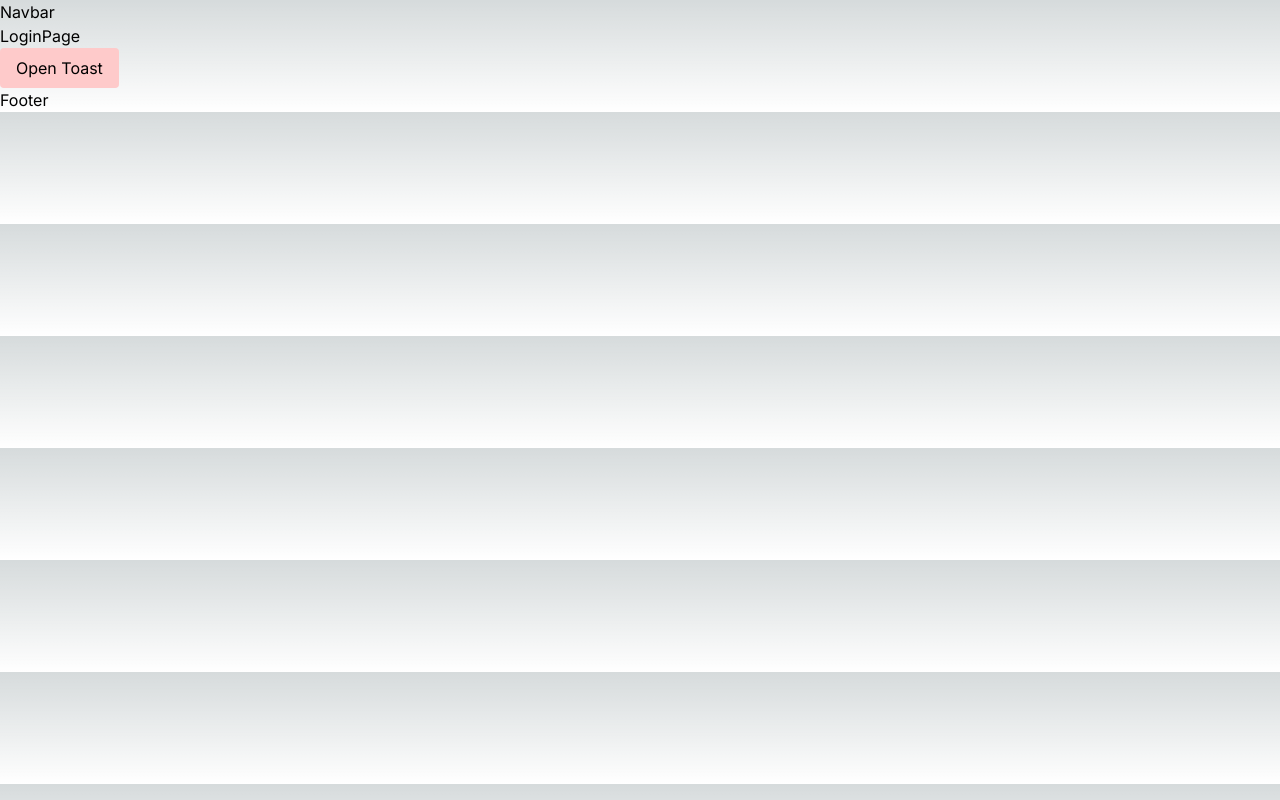
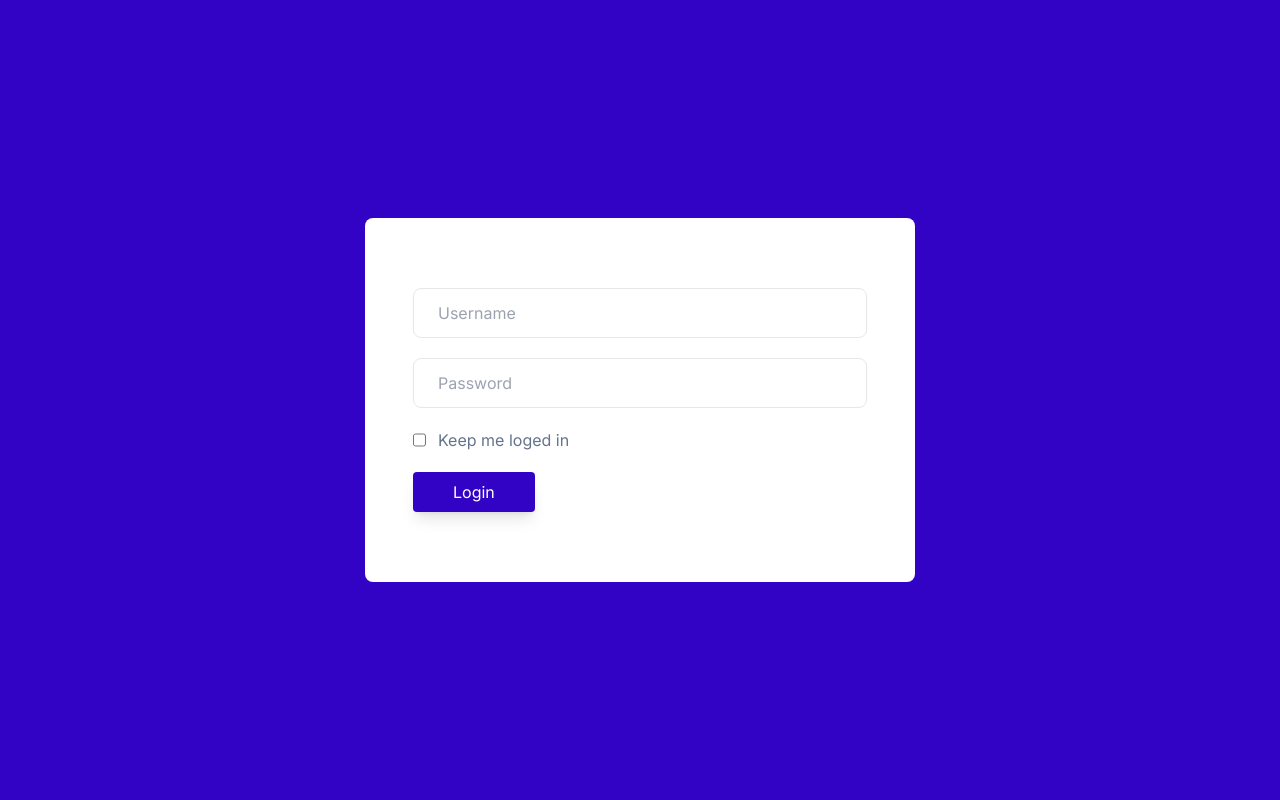
Before and after one commit to pritamraskar/Case-Manager_01, a Next.js app: page /login in a window 1280 px wide. Built offline with nearby package versions, Linux system fonts and the light colour scheme.

Commit message:
Login page UI

```diff
--- a/next.config.js
+++ b/next.config.js
@@ -1,4 +1,7 @@
 /** @type {import('next').NextConfig} */
-const nextConfig = {}
+const nextConfig = {
+
+}
+
 
 module.exports = nextConfig
--- a/src/app/globals.css
+++ b/src/app/globals.css
@@ -2,26 +2,6 @@
 @tailwind components;
 @tailwind utilities;
 
-:root {
-  --foreground-rgb: 0, 0, 0;
-  --background-start-rgb: 214, 219, 220;
-  --background-end-rgb: 255, 255, 255;
+.formfield{
+  @apply border rounded-lg py-3 px-6 w-full
 }
-
-@media (prefers-color-scheme: dark) {
-  :root {
-    --foreground-rgb: 255, 255, 255;
-    --background-start-rgb: 0, 0, 0;
-    --background-end-rgb: 0, 0, 0;
-  }
-}
-
-body {
-  color: rgb(var(--foreground-rgb));
-  background: linear-gradient(
-      to bottom,
-      transparent,
-      rgb(var(--background-end-rgb))
-    )
-    rgb(var(--background-start-rgb));
-}
--- a/src/app/layout.js
+++ b/src/app/layout.jsx
@@ -13,6 +13,7 @@ export default function RootLayout({ children }) {
   return (
     <html lang="en">
       <body className={inter.className}>
+        {/* Initilized the Popusp and configured it  */}
         <Toaster position="top-right" reverseOrder={false} />
         {children}
       </body>
--- a/src/app/login/layout.jsx
+++ b/src/app/login/layout.jsx
@@ -2,10 +2,8 @@ import React from "react";
 
 export default function LoginLayout({ children }) {
   return (
-    <div>
-      <h1>Navbar</h1>
+    <div className="bg-primaryBlue w-[100vw] h-[100vh] flex justify-center items-center">
       <div>{children}</div>
-      <h1>Footer</h1>
     </div>
   );
 }
--- a/src/app/login/page.jsx
+++ b/src/app/login/page.jsx
@@ -1,17 +1,80 @@
 "use client";
 import React from "react";
 import { toast } from "react-hot-toast";
+import { useForm } from "react-hook-form";
+import { useMutation, useQueryClient } from "@tanstack/react-query";
+import { useRouter } from "next/navigation";
+import axios from "axios";
+
+// onClick={() => toast.success("Successfully toasted!")}
 
 export default function LoginPage() {
+  const router = useRouter();
+  const {
+    register,
+    handleSubmit,
+    formState: { errors },
+  } = useForm();
+  // const queryClient = useQueryClient();
+  // const submitData = useMutation({
+  //   mutationFn: async (data) => {
+  //     const res = await axios.post(
+  //       `${process.env.REACT_APP_BASE_URL}/createUser`,
+  //       data
+  //     );
+  //     console.log("Loged Response: ", res);
+  //     return res;
+  //   },
+  //   onSuccess: () => {
+  //     router.push("/dashboard");
+  //     toast.success("Logged in successfully");
+  //   },
+  // });
+
   return (
-    <div>
-      LoginPage
-      <div
-        className="bg-red-200 px-4 py-2 w-fit rounded text-black"
-        onClick={() => toast.success("Successfully toasted!")}
+    <main className="bg-white px-12 py-[70px] rounded-lg w-[550px]">
+      <form
+        // onSubmit={handleSubmit(submitData.mutate)}
+        className="flex flex-col gap-5"
       >
-        Open Toast
-      </div>
-    </div>
+        <input
+          type="text"
+          name="username"
+          id="username"
+          placeholder="Username"
+          {...register("username", { required: true })}
+          className="formfield"
+        />
+        {errors.username && (
+          <span className="-mt-5 px-2 text-sm text-red-600">
+            * Username canot be empty
+          </span>
+        )}
+        <input
+          type="password"
+          name="password"
+          id="password"
+          placeholder="Password"
+          {...register("password", { required: true })}
+          className="formfield"
+        />
+        {errors.password && (
+          <span className="-mt-5 px-2 text-sm text-red-600">
+            * Password cannot be empty
+          </span>
+        )}
+        <div className="flex flex-row gap-3">
+          <input type="checkbox" name="rememberMe" id="rememberMe" />
+          <span className="text-slate-500">Keep me loged in</span>
+        </div>
+
+        <button
+          className="bg-primaryBlue w-fit text-white px-10 py-2 rounded shadow-lg hover:shadow-none hover:bg-primaryBlue/90 hover:scale-95 transition-all duration-300"
+          type="submit"
+        >
+          Login
+        </button>
+      </form>
+    </main>
   );
 }
--- a/src/app/page.js
+++ /dev/null
@@ -1,113 +0,0 @@
-import Image from 'next/image'
-
-export default function Home() {
-  return (
-    <main className="flex min-h-screen flex-col items-center justify-between p-24">
-      <div className="z-10 w-full max-w-5xl items-center justify-between font-mono text-sm lg:flex">
-        <p className="fixed left-0 top-0 flex w-full justify-center border-b border-gray-300 bg-gradient-to-b from-zinc-200 pb-6 pt-8 backdrop-blur-2xl dark:border-neutral-800 dark:bg-zinc-800/30 dark:from-inherit lg:static lg:w-auto  lg:rounded-xl lg:border lg:bg-gray-200 lg:p-4 lg:dark:bg-zinc-800/30">
-          Get started by editing&nbsp;
-          <code className="font-mono font-bold">src/app/page.js</code>
-        </p>
-        <div className="fixed bottom-0 left-0 flex h-48 w-full items-end justify-center bg-gradient-to-t from-white via-white dark:from-black dark:via-black lg:static lg:h-auto lg:w-auto lg:bg-none">
-          <a
-            className="pointer-events-none flex place-items-center gap-2 p-8 lg:pointer-events-auto lg:p-0"
-            href="https://vercel.com?utm_source=create-next-app&utm_medium=appdir-template&utm_campaign=create-next-app"
-            target="_blank"
-            rel="noopener noreferrer"
-          >
-            By{' '}
-            <Image
-              src="/vercel.svg"
-              alt="Vercel Logo"
-              className="dark:invert"
-              width={100}
-              height={24}
-              priority
-            />
-          </a>
-        </div>
-      </div>
-
-      <div className="relative flex place-items-center before:absolute before:h-[300px] before:w-[480px] before:-translate-x-1/2 before:rounded-full before:bg-gradient-radial before:from-white before:to-transparent before:blur-2xl before:content-[''] after:absolute after:-z-20 after:h-[180px] after:w-[240px] after:translate-x-1/3 after:bg-gradient-conic after:from-sky-200 after:via-blue-200 after:blur-2xl after:content-[''] before:dark:bg-gradient-to-br before:dark:from-transparent before:dark:to-blue-700 before:dark:opacity-10 after:dark:from-sky-900 after:dark:via-[#0141ff] after:dark:opacity-40 before:lg:h-[360px]">
-        <Image
-          className="relative dark:drop-shadow-[0_0_0.3rem_#ffffff70] dark:invert"
-          src="/next.svg"
-          alt="Next.js Logo"
-          width={180}
-          height={37}
-          priority
-        />
-      </div>
-
-      <div className="mb-32 grid text-center lg:mb-0 lg:grid-cols-4 lg:text-left">
-        <a
-          href="https://nextjs.org/docs?utm_source=create-next-app&utm_medium=appdir-template&utm_campaign=create-next-app"
-          className="group rounded-lg border border-transparent px-5 py-4 transition-colors hover:border-gray-300 hover:bg-gray-100 hover:dark:border-neutral-700 hover:dark:bg-neutral-800/30"
-          target="_blank"
-          rel="noopener noreferrer"
-        >
-          <h2 className={`mb-3 text-2xl font-semibold`}>
-            Docs{' '}
-            <span className="inline-block transition-transform group-hover:translate-x-1 motion-reduce:transform-none">
-              -&gt;
-            </span>
-          </h2>
-          <p className={`m-0 max-w-[30ch] text-sm opacity-50`}>
-            Find in-depth information about Next.js features and API.
-          </p>
-        </a>
-
-        <a
-          href="https://nextjs.org/learn?utm_source=create-next-app&utm_medium=appdir-template-tw&utm_campaign=create-next-app"
-          className="group rounded-lg border border-transparent px-5 py-4 transition-colors hover:border-gray-300 hover:bg-gray-100 hover:dark:border-neutral-700 hover:dark:bg-neutral-800 hover:dark:bg-opacity-30"
-          target="_blank"
-          rel="noopener noreferrer"
-        >
-          <h2 className={`mb-3 text-2xl font-semibold`}>
-            Learn{' '}
-            <span className="inline-block transition-transform group-hover:translate-x-1 motion-reduce:transform-none">
-              -&gt;
-            </span>
-          </h2>
-          <p className={`m-0 max-w-[30ch] text-sm opacity-50`}>
-            Learn about Next.js in an interactive course with&nbsp;quizzes!
-          </p>
-        </a>
-
-        <a
-          href="https://vercel.com/templates?framework=next.js&utm_source=create-next-app&utm_medium=appdir-template&utm_campaign=create-next-app"
-          className="group rounded-lg border border-transparent px-5 py-4 transition-colors hover:border-gray-300 hover:bg-gray-100 hover:dark:border-neutral-700 hover:dark:bg-neutral-800/30"
-          target="_blank"
-          rel="noopener noreferrer"
-        >
-          <h2 className={`mb-3 text-2xl font-semibold`}>
-            Templates{' '}
-            <span className="inline-block transition-transform group-hover:translate-x-1 motion-reduce:transform-none">
-              -&gt;
-            </span>
-          </h2>
-          <p className={`m-0 max-w-[30ch] text-sm opacity-50`}>
-            Explore the Next.js 13 playground.
-          </p>
-        </a>
-
-        <a
-          href="https://vercel.com/new?utm_source=create-next-app&utm_medium=appdir-template&utm_campaign=create-next-app"
-          className="group rounded-lg border border-transparent px-5 py-4 transition-colors hover:border-gray-300 hover:bg-gray-100 hover:dark:border-neutral-700 hover:dark:bg-neutral-800/30"
-          target="_blank"
-          rel="noopener noreferrer"
-        >
-          <h2 className={`mb-3 text-2xl font-semibold`}>
-            Deploy{' '}
-            <span className="inline-block transition-transform group-hover:translate-x-1 motion-reduce:transform-none">
-              -&gt;
-            </span>
-          </h2>
-          <p className={`m-0 max-w-[30ch] text-sm opacity-50`}>
-            Instantly deploy your Next.js site to a shareable URL with Vercel.
-          </p>
-        </a>
-      </div>
-    </main>
-  )
-}
--- /dev/null
+++ b/src/app/page.jsx
@@ -0,0 +1,19 @@
+'use client';
+
+import {useRouter} from 'next/navigation'
+import { useEffect } from 'react'
+
+export default function Home() {
+  const router = useRouter()
+
+  // For now we are making a redirection to the Logi page instead of the home page
+  useEffect(() => {
+    router.push('/login')
+  }, [router])
+
+  return (
+    <main>
+      Home Page
+    </main>
+  )
+}
--- a/tailwind.config.js
+++ b/tailwind.config.js
@@ -7,11 +7,9 @@ module.exports = {
   ],
   theme: {
     extend: {
-      backgroundImage: {
-        'gradient-radial': 'radial-gradient(var(--tw-gradient-stops))',
-        'gradient-conic':
-          'conic-gradient(from 180deg at 50% 50%, var(--tw-gradient-stops))',
-      },
+      colors : {
+        primaryBlue : '#3203C5'
+      }
     },
   },
   plugins: [],
```
